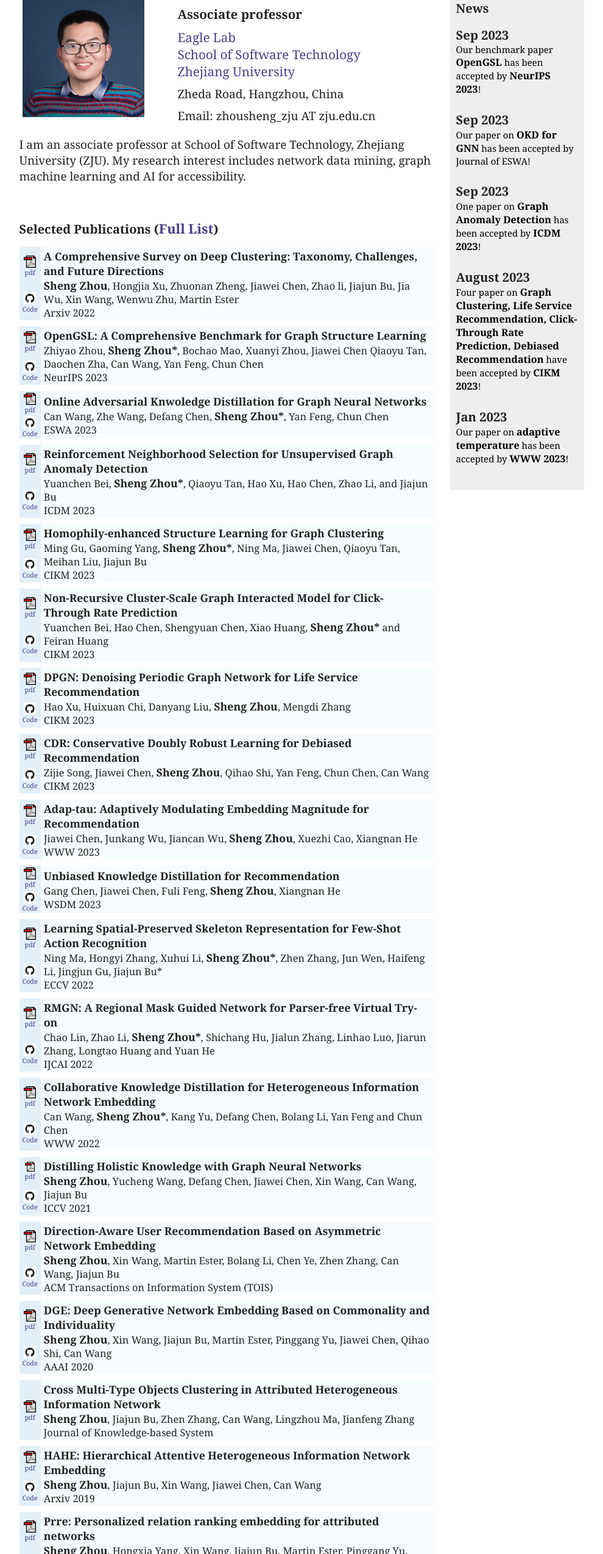
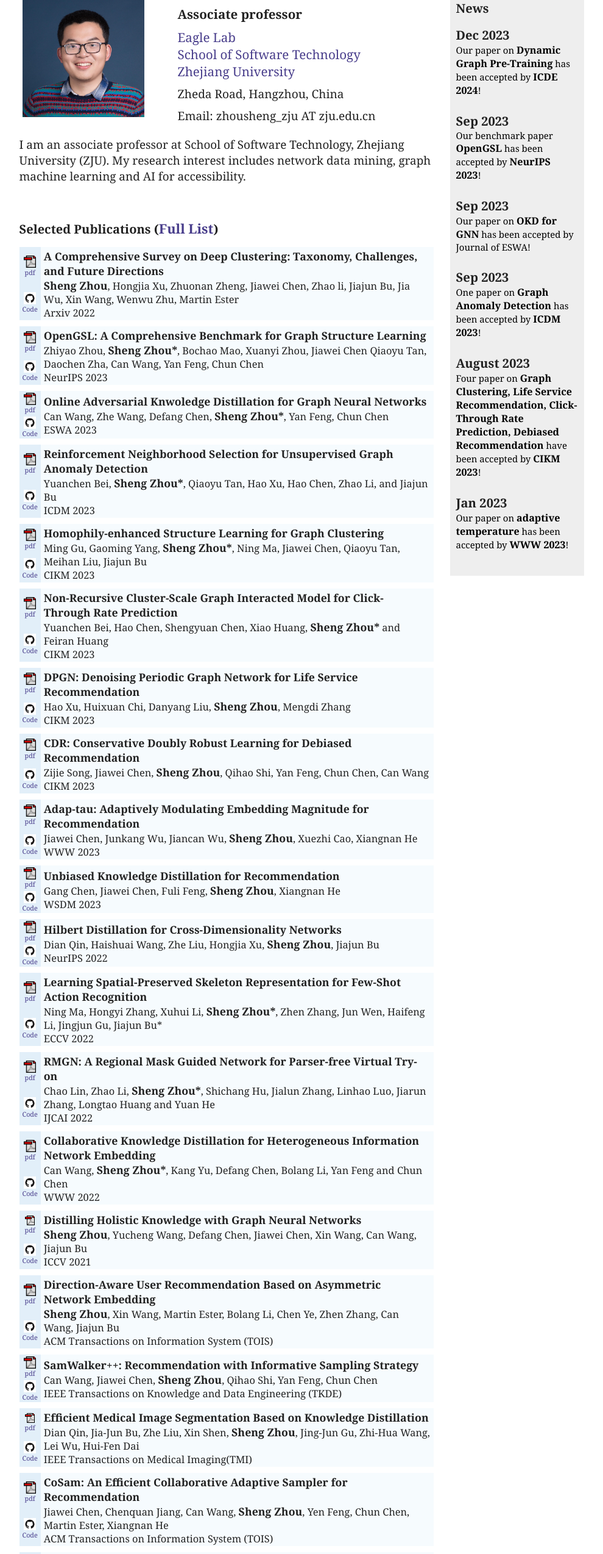
Before and after one commit to zhoushengisnoob/zhoushengisnoob.github.io, a plain HTML site: page index.html in a window 1280 px wide. Shown: the part 52-2600 px from the top of the page at 61% size, without its empty margins (145-1135 px from the left). Drawn offline with Linux system fonts and the light colour scheme.

Commit message:
Update News

```diff
--- a/index.html
+++ b/index.html
@@ -88,6 +88,11 @@
     <div id="news">
         <h2>News</h2><br>
         <font size="3px">
+<b>Dec 2023</b><br>
+            <span class="easylink">
+                Our paper on <b>Dynamic Graph Pre-Training</b> has been accepted by <b>ICDE 2024</b>!
+  </span><br><br>
+
             <b>Sep 2023</b><br>
             <span class="easylink">
                 Our benchmark paper <b>OpenGSL</b> has been accepted by <b>NeurIPS 2023</b>!
@@ -444,7 +449,7 @@
                 </table>
 
 
-                <!-- <table>
+                <table>
                     <tbody>
                     <tr>
 
@@ -464,7 +469,7 @@
 
                     </tr>
                     </tbody>
-                </table> -->
+                </table>
 
 
 
@@ -582,7 +587,7 @@
                 </table>
 
 
-                <!-- <table>
+                <table>
                     <tbody>
                     <tr>
                         <td class="left"><a href="./papers/SamWalker++.pdf" target="_blank"><img src="./files/pdf.gif"
@@ -598,9 +603,9 @@
                         <td class="left"><a href="https://github.com/jiawei-chen/Samwalker"><img
                         src="./files/GitHub.png" width=20><br>Code</a></td></tr>
                     </tbody>
-                </table> -->
+                </table>
 
-                <!-- <table>
+                <table>
                     <tbody>
                     <tr>
                         <td class="left"><a href="./papers/TMI.pdf" target="_blank"><img
@@ -618,43 +623,18 @@
                             width=20><br>Code</a></td>
                     </tr>
                     </tbody>
-                </table> -->
-
-
-                <!-- <table>
-                    <tbody>
-                    <tr>
-                        <td class="left"><a href="https://arxiv.org/abs/2107.06735"><img
-                                src="./files/pdf.gif"><br>pdf</a></td>
-                        <!-- <td class="left"><a href="https://github.com/zhoushengisnoob/DNE"><img src="./files/GitHub.png" width=20><br>Code</a></td> -->
-                        <!-- <td rowspan="2"><span
-                                class="title">Semi-Supervised Hypothesis Transfer for Source-Free Domain Adaptation</span>
-                            <br>Ning Ma, Jiajun Bu, Lixian Lu, Jun Wen, Zhen Zhang, <b>Sheng Zhou</b>, Xifeng Yan
-                            <br>Arxiv 2021 &nbsp;&nbsp;
-                        </td>
-                    </tr>
-                    </tbody>
-                </table> -->
-
-                <!-- <table>
-                    <tbody>
-                    <tr>
-                        <td class="left"><a href="https://arxiv.org/abs/2107.06707"><img
-                                src="./files/pdf.gif"><br>pdf</a></td>
-                        <!-- <td class="left"><a href="https://github.com/zhoushengisnoob/DNE"><img src="./files/GitHub.png" width=20><br>Code</a></td> -->
-                        <!-- <td  rowspan="2"><span class="title">Uncertainty-Guided Mixup for Semi-Supervised Domain Adaptation without Source Data</span>
-                            <br>Ning Ma, Jiajun Bu, Zhen Zhang, <b>Sheng Zhou</b>
-                            <br>Arxiv 2021 &nbsp;&nbsp;
-                        </td>
-                    </tr>
-                    </tbody>
-                </table> -->
+                </table>
 
 
 
 
 
-                <!-- <table>
+
+
+
+
+
+                <table>
                     <tbody>
                     <tr>
                         <td class="left"><a href="./papers/CoSam.pdf" target="_blank"><img src="./files/pdf.gif"
@@ -672,28 +652,10 @@
                             width=20><br>Code</a></td>
                     </tr>
                     </tbody>
-                </table> -->
+                </table>
 
 
-                <!-- <table>
-                    <tbody>
-                    <tr>
-                        <td class="left"><a href="./papers/AS-MAML.pdf" target="_blank"><img src="./files/pdf.gif"
-                                                                                             width=20><br>pdf</a></td>
 
-                        <td rowspan="2"><span
-                                class="title">Adaptive-Step Graph Meta-Learner for Few-Shot Graph Classification</span>
-                            <br>Ning Ma, Jiajun Bu, Jieyu Yang, Zhen Zhang, Chengwei Yao, Zhi Yu, <b>Sheng Zhou</b>,
-                            Xifeng Yan
-                            <br>CIKM 2020 (Full, Oral) &nbsp;&nbsp;
-                        </td>
-                    </tr>
-                    <tr>
-                        <td class="left"><a href="https://github.com/NingMa-AI/AS-MAML"><img src="./files/GitHub.png"
-                            width=20><br>Code</a></td>
-                    </tr>
-                    </tbody>
-                </table> -->
 
 
                 <table>
@@ -717,7 +679,7 @@
                 </table>
 
 
-                <!-- <table>
+                <table>
                     <tbody>
                     <tr>
                         <td class="left"><a href="./papers/FAWMF.pdf" target="_blank"><img src="./files/pdf.gif"
@@ -733,7 +695,7 @@
                             width=20><br>Code</a></td>
                     </tr>
                     </tbody>
-                </table> -->
+                </table>
 
 
                 <table>
@@ -770,7 +732,7 @@
                 </table>
 
 
-                <!-- <table>
+                <table>
                     <tbody>
                     <tr>
                         <td class="left"><a href="./papers/SamWalker.pdf" target="_blank"><img src="./files/pdf.gif"
@@ -786,7 +748,7 @@
                             src="./files/GitHub.png" width=20><br>Code</a></td>
                     </tr>
                     </tbody>
-                </table> -->
+                </table>
 
 
                 <table>
```
